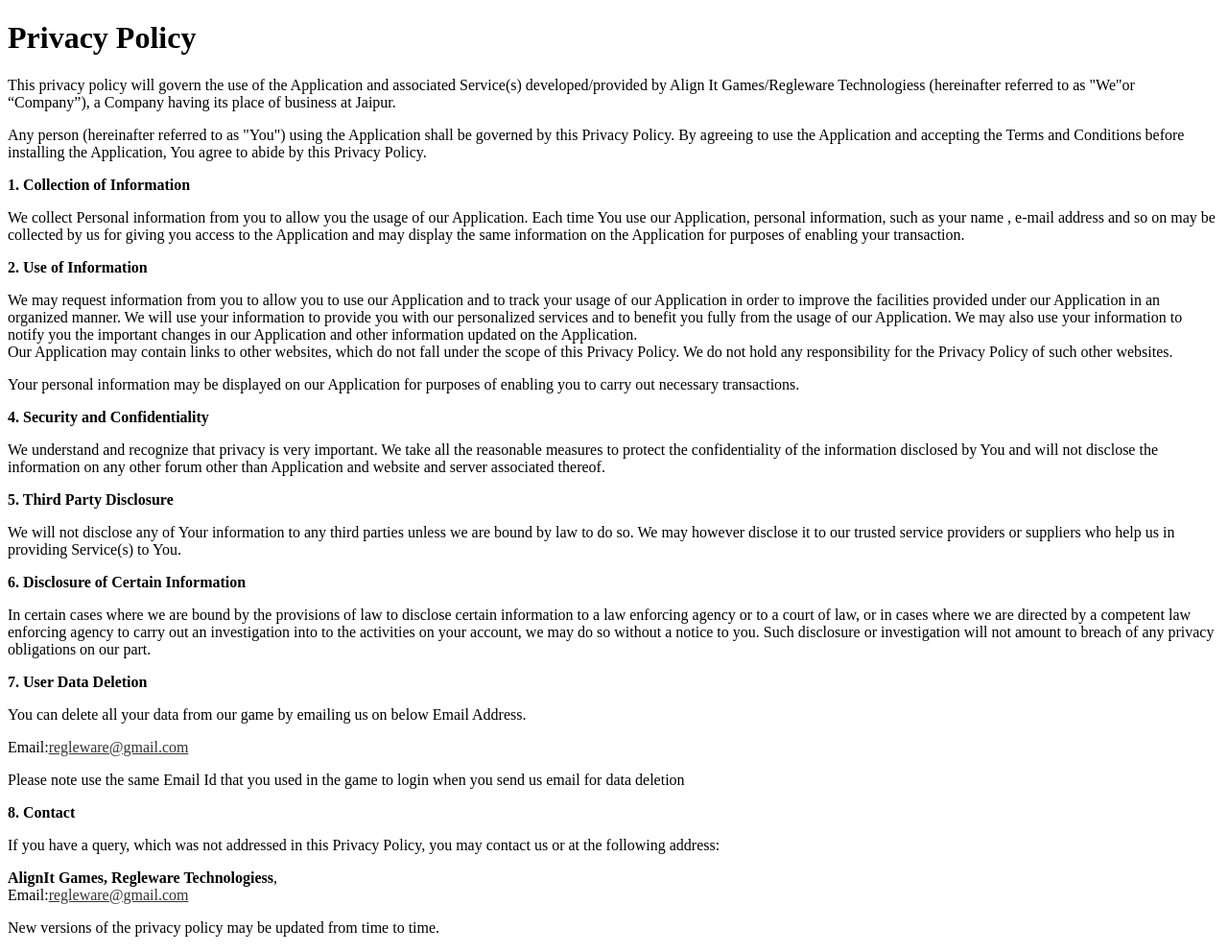
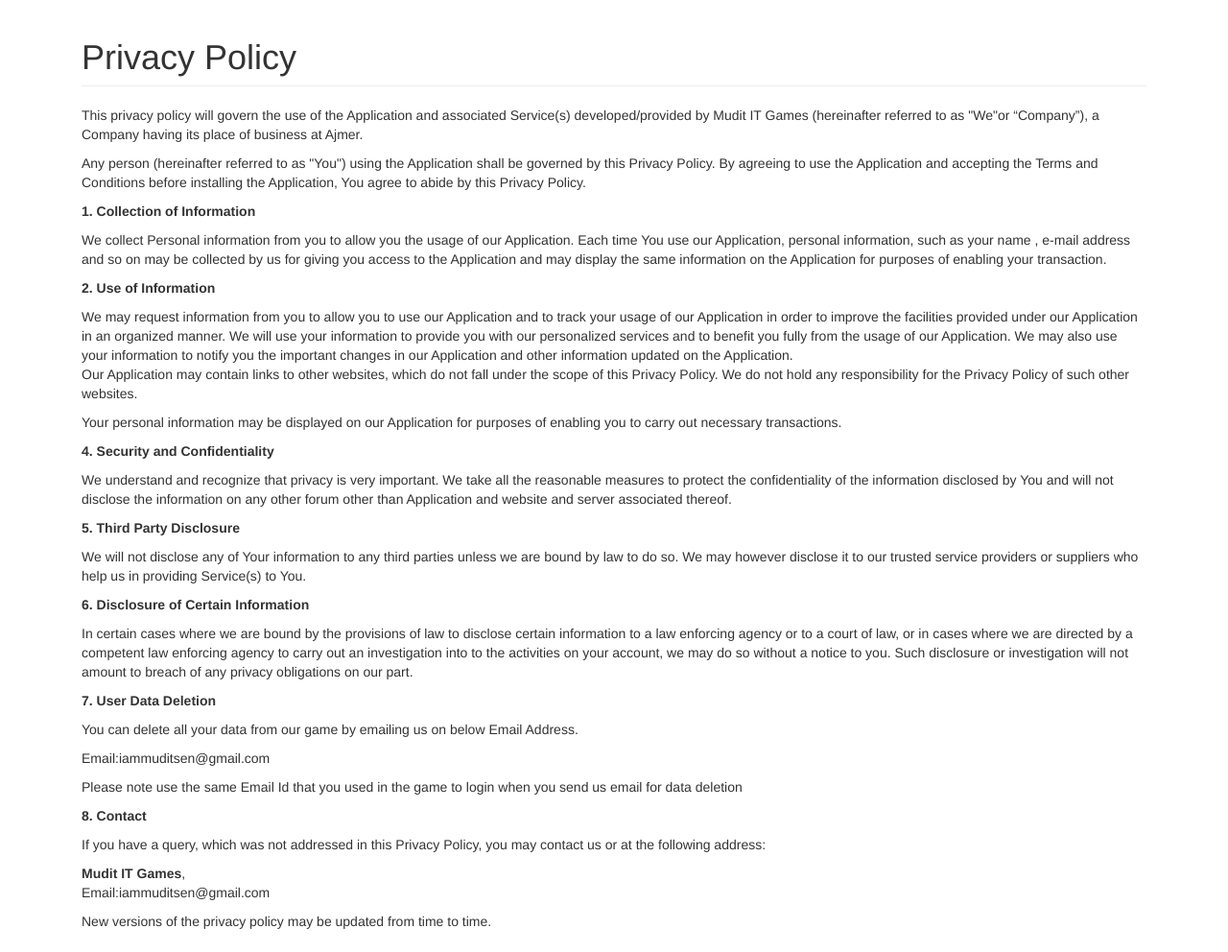
Before and after one commit to muditsen/cryptogram.github.io, a plain HTML site: page index.html in a window 1280 px wide. Shown: the whole page at 96% size. Drawn offline with nearby package versions, Linux system fonts and the light colour scheme.

Commit message:
Privacy Policy Updated

```diff
--- a/index.html
+++ b/index.html
@@ -1,13 +1,28 @@
-
 <!DOCTYPE html>
 <!-- saved from url=(0045)https://www.cricketbuddies.com/privacy-policy -->
-<html lang="en" dir="ltr" prefix="og: http://ogp.me/ns# article: http://ogp.me/ns/article# book: http://ogp.me/ns/book# profile: http://ogp.me/ns/profile# video: http://ogp.me/ns/video# product: http://ogp.me/ns/product# content: http://purl.org/rss/1.0/modules/content/ dc: http://purl.org/dc/terms/ foaf: http://xmlns.com/foaf/0.1/ rdfs: http://www.w3.org/2000/01/rdf-schema# sioc: http://rdfs.org/sioc/ns# sioct: http://rdfs.org/sioc/types# skos: http://www.w3.org/2004/02/skos/core# xsd: http://www.w3.org/2001/XMLSchema#" class="js mdl-js"><head><meta http-equiv="Content-Type" content="text/html; charset=UTF-8">
+<html lang="en" dir="ltr"
+      prefix="og: http://ogp.me/ns# article: http://ogp.me/ns/article# book: http://ogp.me/ns/book# profile: http://ogp.me/ns/profile# video: http://ogp.me/ns/video# product: http://ogp.me/ns/product# content: http://purl.org/rss/1.0/modules/content/ dc: http://purl.org/dc/terms/ foaf: http://xmlns.com/foaf/0.1/ rdfs: http://www.w3.org/2000/01/rdf-schema# sioc: http://rdfs.org/sioc/ns# sioct: http://rdfs.org/sioc/types# skos: http://www.w3.org/2004/02/skos/core# xsd: http://www.w3.org/2001/XMLSchema#"
+      class="js mdl-js">
+<head>
+    <meta http-equiv="Content-Type" content="text/html; charset=UTF-8">
     <link rel="profile" href="http://www.w3.org/1999/xhtml/vocab">
 
     <meta name="viewport" content="width=device-width, initial-scale=1.0">
     <meta property="og:type" content="article">
     <meta property="og:title" content="Privacy Policy">
     <title>Privacy Policy | Align It Games</title>
+
+    <link rel="stylesheet" href="https://stackpath.bootstrapcdn.com/bootstrap/3.4.1/css/bootstrap.min.css"
+          integrity="sha384-HSMxcRTRxnN+Bdg0JdbxYKrThecOKuH5zCYotlSAcp1+c8xmyTe9GYg1l9a69psu" crossorigin="anonymous">
+
+    <!-- Optional theme -->
+    <link rel="stylesheet" href="https://stackpath.bootstrapcdn.com/bootstrap/3.4.1/css/bootstrap-theme.min.css"
+          integrity="sha384-6pzBo3FDv/PJ8r2KRkGHifhEocL+1X2rVCTTkUfGk7/0pbek5mMa1upzvWbrUbOZ" crossorigin="anonymous">
+
+    <!-- Latest compiled and minified JavaScript -->
+    <script src="https://stackpath.bootstrapcdn.com/bootstrap/3.4.1/js/bootstrap.min.js"
+            integrity="sha384-aJ21OjlMXNL5UyIl/XNwTMqvzeRMZH2w8c5cRVpzpU8Y5bApTppSuUkhZXN0VxHd"
+            crossorigin="anonymous"></script>
 
 </head>
 <body class="html not-front not-logged-in no-sidebars page-node page-node- page-node-351 node-type-page">
@@ -29,32 +44,75 @@
 
                     <div id="node-351" class="node node-page clearfix" about="/privacy-policy" typeof="foaf:Document">
                         <header>
-								<span property="dc:title" content="Privacy Policy" class="rdf-meta element-hidden"></span>      </header>
-								<div class="field field-name-body field-type-text-with-summary field-label-hidden"><div class="field-items"><div class="field-item even" property="content:encoded"><p>This privacy policy will govern the use of the Application and associated Service(s) developed/provided by Align It Games/Regleware Technologiess (hereinafter referred to as "We"or “Company”), a Company having its place of business at Jaipur.</p>
-									<p>Any person (hereinafter referred to as "You") using the Application shall be governed by this Privacy Policy. By agreeing to use the Application and accepting the Terms and Conditions before installing the Application, You agree to abide by this Privacy Policy.</p>
+                            <span property="dc:title" content="Privacy Policy" class="rdf-meta element-hidden"></span>
+                        </header>
+                        <div class="field field-name-body field-type-text-with-summary field-label-hidden">
+                            <div class="field-items">
+                                <div class="field-item even" property="content:encoded">
+                                    <p>This privacy policy will
+                                        govern the use of the Application and associated Service(s) developed/provided
+                                        by
+                                        Mudit IT Games (hereinafter referred to as "We"or
+                                        “Company”), a Company having its place of business at Ajmer.
+                                    </p>
+                                    <p>Any person (hereinafter referred to as "You") using the Application shall be
+                                        governed by this Privacy Policy. By agreeing to use the Application and
+                                        accepting the Terms and Conditions before installing the Application, You agree
+                                        to abide by this Privacy Policy.</p>
                                     <p><strong>1. Collection of Information</strong></p>
-									<p>We collect Personal information from you to allow you the usage of our Application. Each time You use our Application, personal information, such as your name , e-mail address and so on may be collected by us for giving you access to the Application and may display the same information on the Application for purposes of enabling your transaction.</p>
+                                    <p>We collect Personal information from you to allow you the usage of our
+                                        Application. Each time You use our Application, personal information, such as
+                                        your name , e-mail address and so on may be collected by us for giving you
+                                        access to the Application and may display the same information on the
+                                        Application for purposes of enabling your transaction.</p>
                                     <p><strong>2. Use of Information</strong></p>
-									<p>We may request information from you to allow you to use our Application and to track your usage of our Application in order to improve the facilities provided under our Application in an organized manner. We will use your information to provide you with our personalized services and to benefit you fully from the usage of our Application. We may also use your information to notify you the important changes in our Application and other information updated on the Application.<br>
-									Our Application may contain links to other websites, which do not fall under the scope of this Privacy Policy. We do not hold any responsibility for the Privacy Policy of such other websites.</p>
-									<p>Your personal information may be displayed on our Application for purposes of enabling you to carry out necessary transactions.</p>
+                                    <p>We may request information from you to allow you to use our Application and to
+                                        track your usage of our Application in order to improve the facilities provided
+                                        under our Application in an organized manner. We will use your information to
+                                        provide you with our personalized services and to benefit you fully from the
+                                        usage of our Application. We may also use your information to notify you the
+                                        important changes in our Application and other information updated on the
+                                        Application.<br>
+                                        Our Application may contain links to other websites, which do not fall under the
+                                        scope of this Privacy Policy. We do not hold any responsibility for the Privacy
+                                        Policy of such other websites.</p>
+                                    <p>Your personal information may be displayed on our Application for purposes of
+                                        enabling you to carry out necessary transactions.</p>
                                     <p><strong>4. Security and Confidentiality</strong></p>
-									<p>We understand and recognize that privacy is very important. We take all the reasonable measures to protect the confidentiality of the information disclosed by You and will not disclose the information on any other forum other than Application and website and server associated thereof.</p>
+                                    <p>We understand and recognize that privacy is very important. We take all the
+                                        reasonable measures to protect the confidentiality of the information disclosed
+                                        by You and will not disclose the information on any other forum other than
+                                        Application and website and server associated thereof.</p>
                                     <p><strong>5. Third Party Disclosure</strong></p>
-									<p>We will not disclose any of Your information to any third parties unless we are bound by law to do so. We may however disclose it to our trusted service providers or suppliers who help us in providing Service(s) to You.</p>
+                                    <p>We will not disclose any of Your information to any third parties unless we are
+                                        bound by law to do so. We may however disclose it to our trusted service
+                                        providers or suppliers who help us in providing Service(s) to You.</p>
                                     <p><strong>6. Disclosure of Certain Information</strong></p>
-									<p>In certain cases where we are bound by the provisions of law to disclose certain information to a law enforcing agency or to a court of law, or in cases where we are directed by a competent law enforcing agency to carry out an investigation into to the activities on your account, we may do so without a notice to you. Such disclosure or investigation will not amount to breach of any privacy obligations on our part.</p>
+                                    <p>In certain cases where we are bound by the provisions of law to disclose certain
+                                        information to a law enforcing agency or to a court of law, or in cases where we
+                                        are directed by a competent law enforcing agency to carry out an investigation
+                                        into to the activities on your account, we may do so without a notice to you.
+                                        Such disclosure or investigation will not amount to breach of any privacy
+                                        obligations on our part.</p>
                                     <p><strong>7. User Data Deletion</strong></p>
-									<p>You can delete all your data from our game by emailing us on below Email Address.<br></p>
-									<p>Email:<a href="mailto:regleware@gmail.com" style="color:#333333">regleware@gmail.com</a><br></p>
-									<p>Please note use the same Email Id that you used in the game to login when you send us email for data deletion</p>
+                                    <p>You can delete all your data from our game by emailing us on below Email Address.<br>
+                                    </p>
+                                    <p>Email:<a href="mailto:iammuditsen@gmail.com" style="color:#333333">iammuditsen@gmail.com</a><br>
+                                    </p>
+                                    <p>Please note use the same Email Id that you used in the game to login when you
+                                        send us email for data deletion</p>
                                     <p><strong>8. Contact</strong></p>
-									<p>If you have a query, which was not addressed in this Privacy Policy, you may contact us or at the following address:</p>
-									<p><strong>AlignIt Games, Regleware Technologiess</strong>,<br>
-										Email:<a href="mailto:regleware@gmail.com" style="color:#333333">regleware@gmail.com</a></p>
+                                    <p>If you have a query, which was not addressed in this Privacy Policy, you may
+                                        contact us or at the following address:</p>
+                                    <p><strong>Mudit IT Games</strong>,<br>
+                                        Email:<a href="mailto:iammuditsen@gmail.com" style="color:#333333">iammuditsen@gmail.com</a>
+                                    </p>
 
                                     <p>New versions of the privacy policy may be updated from time to time.</p>
-									</div></div></div>    <footer>
+                                </div>
+                            </div>
+                        </div>
+                        <footer>
                         </footer>
                     </div>
 
```
Lines whose indentation alone changed are shown as unchanged.
